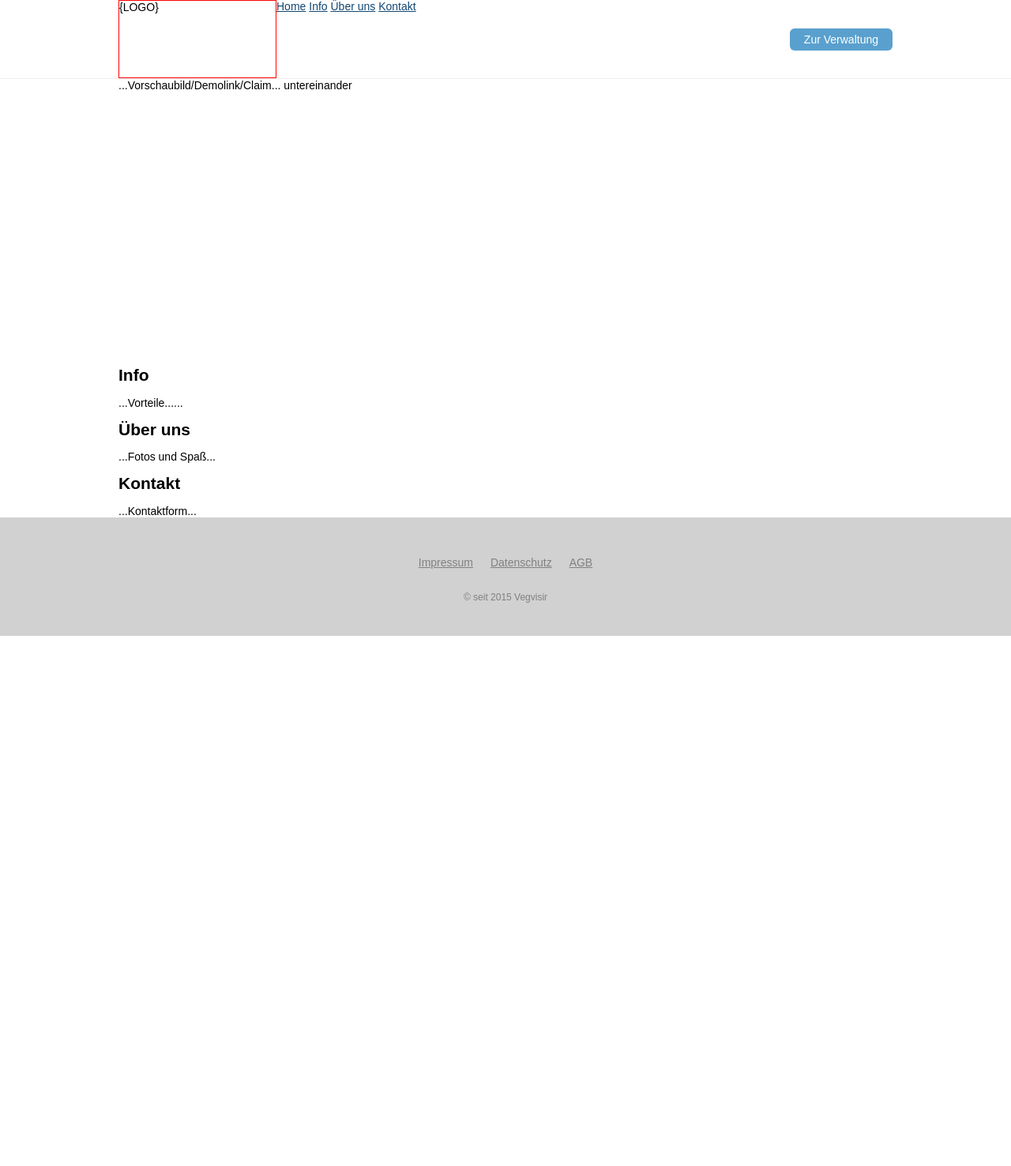
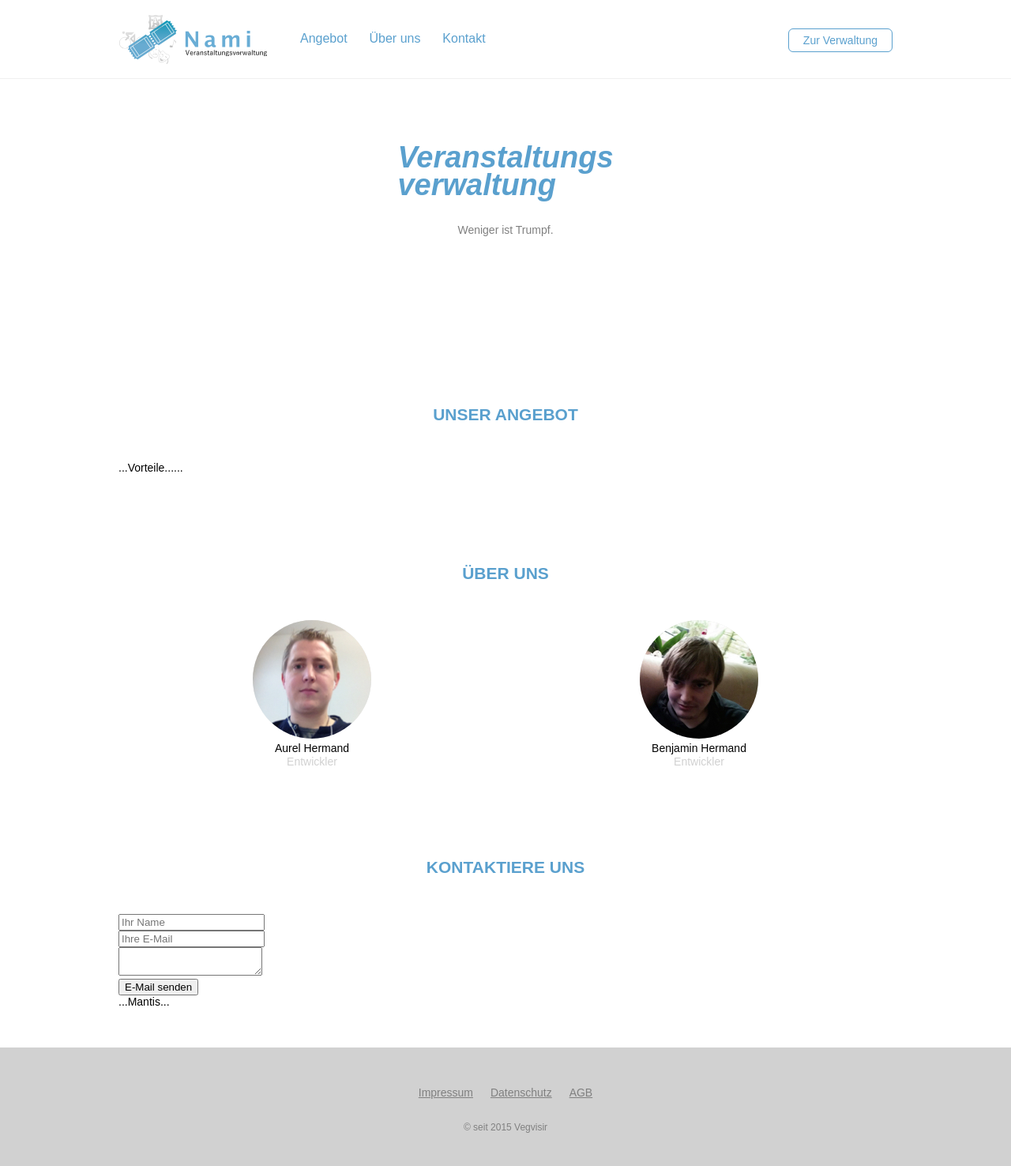
Before and after one commit to Bitfertig/Nami, a PHP site: page /info in a window 1280 px wide. Shown: the whole page at 79% size. Before the commit the page ends 805 px from the top, so only its background shows below. Run offline with PHP 8.4, Linux system fonts and the light colour scheme.

Commit message:
infoseite

```diff
--- a/info/index.php
+++ b/info/index.php
@@ -12,13 +12,14 @@
 	<header>
 		<div class="container">
 
-			<div class="logo">{LOGO}</div>
+			<div class="logo"><a href="" title="Zur Startseite"><img src="res/img/logo-vertikal.png" alt="" /></a></div>
 
 			<nav>
-				<a href="#">Home</a>
-				<a href="#">Info</a>
-				<a href="#">Über uns</a>
-				<a href="#">Kontakt</a>
+				<ul>
+					<li><a href="#info">Angebot</a></li>
+					<li><a href="#ueberuns">Über uns</a></li>
+					<li><a href="#kontakt">Kontakt</a></li>
+				</ul>
 			</nav>
 
 			<a href="/" title="Zur Veranstaltungsverwaltung..." class="login-btn">Zur Verwaltung</a>
@@ -29,10 +30,64 @@
 
 	<main>
 		<div class="container">
-			<section class="s1">...Vorschaubild/Demolink/Claim... untereinander</section>
-			<section><h2>Info</h2>...Vorteile......</section>
-			<section><h2>Über uns</h2>...Fotos und Spaß...</section>
-			<section><h2>Kontakt</h2>...Kontaktform...</section>
+
+			<section class="s1">
+				<div><h1>Veranstaltungs<br />verwaltung</h1></div>
+				<div class="claim">Weniger ist Trumpf.</div>
+			</section>
+
+			<a id="info"></a>
+			<section class="s2">
+				<h2>Unser Angebot</h2>
+				...Vorteile......
+			</section>
+
+			<a id="ueberuns"></a>
+			<section class="s3">
+				<h2>Über uns</h2>
+				<div class="grid">
+					<div class="grid-col person">
+						<div class="foto img-protect">
+							<img src="res/img/foto-aurel.jpg" alt="" />
+						</div>
+						<div class="info">
+							<div class="name">Aurel Hermand</div>
+							<div class="descr">Entwickler</div>
+						</div>
+					</div>
+					<div class="grid-col person">
+						<div class="foto img-protect">
+							<img src="res/img/foto-benjamin.jpg" alt="" />
+						</div>
+						<div class="info">
+							<div class="name">Benjamin Hermand</div>
+							<div class="descr">Entwickler</div>
+						</div>
+					</div>
+				</div>
+			</section>
+
+			<a id="kontakt"></a>
+			<section class="s4">
+				<h2>Kontaktiere uns</h2>
+				<form method="post" action="">
+					<input type="hidden" name="action" value="contact" />
+					<input type="text" class="human" name="author" value="" />
+					<div class="control">
+						<input type="text" name="name" value="" placeholder="Ihr Name" required />
+					</div>
+					<div class="control">
+						<input type="email" name="email" value="" placeholder="Ihre E-Mail" required /><br />
+					</div>
+					<div class="control">
+						<textarea name="text" required></textarea>
+					</div>
+					<div class="control-submit">
+						<input type="submit" value="E-Mail senden" />
+					</div>
+				</form>
+				...Mantis...
+			</section>
 		</div>
 	</main>
 
--- a/info/res/css/main.css
+++ b/info/res/css/main.css
@@ -17,6 +17,30 @@ a:active {
 	color:#333;
 }
 
+.human {display:none;}
+
+
+.img-protect {position:relative;}
+.img-protect:after {
+	content:'';
+	display:inline-block;
+	width:100%;
+	height:100%;
+	position:absolute;
+	top:0;
+	left:0;
+}
+
+
+.grid {
+	display:table;
+	table-layout:fixed;
+	width:100%;
+}
+.grid-col {
+	display:table-cell;
+}
+
 
 .container {
 	max-width:980px;
@@ -34,34 +58,108 @@ header .container {
 	position:relative;
 	height:100%;
 }
-header .logo {border:1px solid red;
+header .logo {
 	height:100%;
 	width:200px;
+	margin-right:18px;
 	float:left;
 }
+
 header nav {
 	float:left;
 }
+header nav ul,
+header nav li {
+	margin:0;
+	padding:0;
+	list-style-type:none;
+	display:inline-block;
+}
+header nav a {
+	display:inline-block;
+	margin-top:18px;
+	padding:18px 12px;
+	font-size:16px;
+	line-height:25px;
+	color:#5AA0CE;
+	text-decoration:none;
+}
+
 header .login-btn {
 	position:absolute;
 	top:36px;
 	right:0;
 	display:inline-block;
+	border:1px solid #5AA0CE;
 	padding:5px 18px;
 	line-height:18px;
 	border-radius:6px;
+	color:#5AA0CE;
+	text-decoration:none;
+}
+header .login-btn:hover {
+	background-color:#5AA0CE;
 	color:#fff;
-	text-decoration:none;
-	background-color:#5AA0CE;
 }
 
 
 main {
 
 }
-main .s1 {
+main section {
+	padding:50px 0;
+}
+main section.s1 {
 	height:350px;
+	text-align:center;
 }
+main section.s1 h1 {
+	display:inline-block;
+	text-align:left;
+	font:italic bold 38px/35px Arial, sans-serif;
+	color:#5AA0CE;
+}
+main section.s1 .claim {
+	color:#808080;
+}
+
+main section.s2 h2 {
+	text-transform:uppercase;
+	text-align:center;
+	margin-bottom:50px;
+	color:#5AA0CE;
+}
+
+main section.s3 h2 {
+	text-transform:uppercase;
+	text-align:center;
+	margin-bottom:50px;
+	color:#5AA0CE;
+}
+.person {
+	text-align:center;
+}
+.person .foto,
+.person .foto img {
+	display:inline-block;
+	width:150px;
+	height:150px;
+	border-radius:50%;
+	background-color:#efefef;
+}
+.person .info .descr {
+	color:#d1d1d1;
+}
+
+main section.s4 h2 {
+	text-transform:uppercase;
+	text-align:center;
+	margin-bottom:50px;
+	color:#5AA0CE;
+}
+
+
+
 
 
 footer {
@@ -81,7 +179,7 @@ footer .fnav a {
 footer .fnav a:hover,
 footer .fnav a:focus,
 footer .fnav a:active {
-	color:#124773;
+	color:#333;
 	text-decoration:none;
 }
 footer .copyright {
```
Also changed, not shown: _/foto-aurel.jpg (added), info/res/img/IMG_7611.JPG (added), info/res/img/foto-aurel.jpg (added), info/res/img/foto-benjamin.jpg (added), info/res/img/logo-vertikal.png (added), 2 other files.
